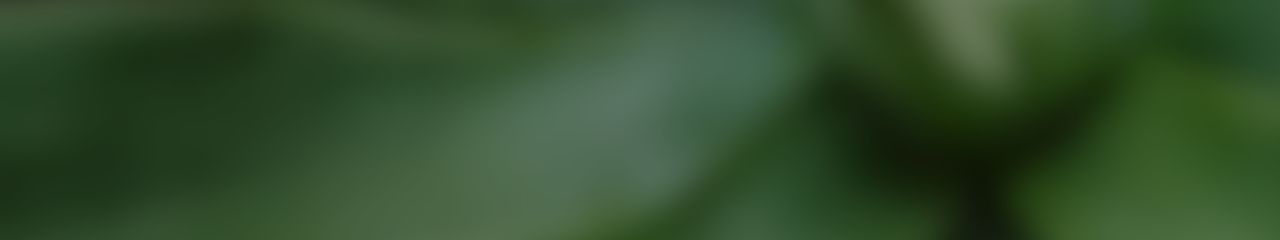
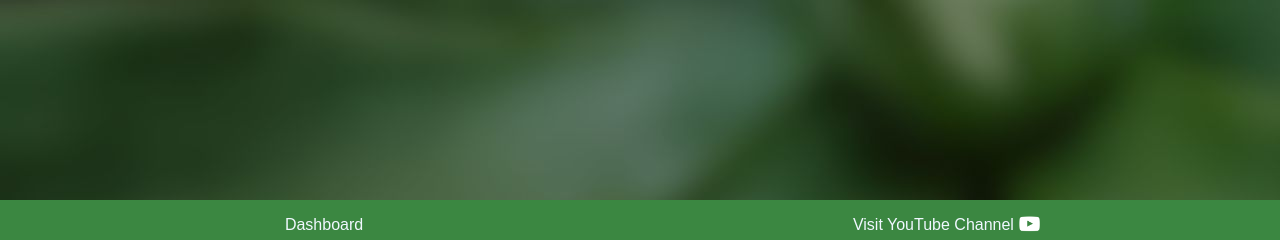
Before and after one commit to ElectrovillaYt/Smart_irrigation_system_Dashboard, a Flask app: page /about in a window 1280 px wide. Shown: the part 560-800 px from the top of the page. Run offline with Flask 3, Linux system fonts and the light colour scheme.

Commit message:
Update about.html

```diff
--- a/templates/about.html
+++ b/templates/about.html
@@ -1,5 +1,6 @@
 <!DOCTYPE html>
 <html lang="en">
+
 <head>
     <meta charset="UTF-8">
     <meta name="viewport" content="width=device-width, initial-scale=1.0">
@@ -11,6 +12,7 @@
             padding: 0;
             background-image: url("static/bg.jpg");
         }
+
         .container {
             width: 80%;
             margin: 0 auto;
@@ -20,15 +22,49 @@
             padding: 20px;
             box-shadow: inset 1px 1px 95px aliceblue;
         }
+
         .header {
             text-align: center;
             margin-bottom: 20px;
-            color:aliceblue
+            color: aliceblue
         }
+
         .content {
             text-align: justify;
             color: aliceblue;
         }
+
+        footer {
+            width: 100%;
+            z-index: 2;
+            background-color: #3b8741;
+            position: fixed;
+            bottom: 0;
+            color: aliceblue;
+            height: 5vh;
+        }
+
+        footer>ul {
+            list-style-type: none;
+            display: flex;
+            justify-content: space-around;
+        }
+
+        .link {
+            text-decoration: none;
+            color: aliceblue;
+        }
+
+        .yt_logo {
+            position: relative;
+            top: -2px;
+            left: 5px;
+        }
+
+        .yt {
+            display: flex;
+        }
+
         @media (max-width: 600px) {
             .container {
                 width: 90%;
@@ -36,14 +72,33 @@
         }
     </style>
 </head>
+
 <body>
     <div class="container">
         <div class="header">
             <h1>About This Website</h1>
         </div>
         <div class="content">
-            <p>This website is for Smart Irrigation System Dashboard, Where you can monitor your plant's water need, etc. Made by Gaurav@ElectroVilla.</p>
+            <p>This website is for Smart Irrigation System Dashboard, Where you can monitor your plant's water need,
+                etc. Made by Gaurav@ElectroVilla.</p>
         </div>
     </div>
+    <footer>
+        <ul>
+            <li>
+                <div class="dashboard">
+                    <a class="link" href="/" target="_parent">Dashboard</a>
+                </div>
+            </li>
+            <li>
+                <div class="yt">
+                    <a class="link" href="https://www.youtube.com/@ElectroVilla" target="_blank">Visit YouTube
+                        Channel</a>
+                    <img class="yt_logo" src="static/assets/yt.jpg" alt="img" height="20px" width>
+                </div>
+            </li>
+        </ul>
+    </footer>
 </body>
+
 </html>
```
